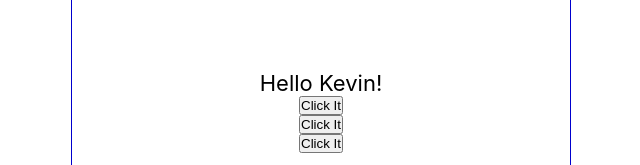
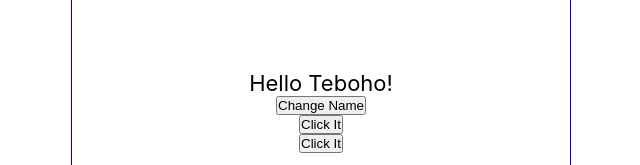
Before and after one commit to LeroibakiTeboho/reactrecap, a React (Create React App) app: page / in a window 1280 px wide. Shown: the part 302-467 px from the top of the page, without its empty margins (319-959 px from the left). Built offline with nearby package versions, Linux system fonts and the light colour scheme.

Commit message:
done with useState Hook

```diff
--- a/src/Content.js
+++ b/src/Content.js
@@ -1,16 +1,21 @@
 import React from 'react'
+import { useState } from 'react';
 
 const Content = () => {
+
+    const [name, setName] = useState('Teboho');
+    const [count, setCount] = useState(0);
 
     const handleNameChange = () =>{
         const names = ['Bob', 'Kevin','Dave'];
         const int = Math.floor(Math.random() * names.length);
 
-        return names[int];
+        setName(names[int]);
     }
 
     const handleClick = () =>{
-        console.log('You clicked it');
+        setCount(count + 1);
+        console.log(count);
     }
     const handleClick2 = (name) =>{
         console.log(`${name} was clicked`);
@@ -23,12 +28,12 @@ const Content = () => {
 
   return (
     <main>
-        <p onDoubleClick={handleClick}>
-            Hello {handleNameChange()}!
+        <p onDoubleClick={handleNameChange}>
+            Hello {name}!
         </p>
 
+        <button onClick={handleNameChange}>Change Name</button>
         <button onClick={handleClick}>Click It</button>
-        <button onClick={() => handleClick2('Teboho')}>Click It</button>
         <button onClick={(e) => handleClick3(e)}>Click It</button>
     </main>
   )
```
